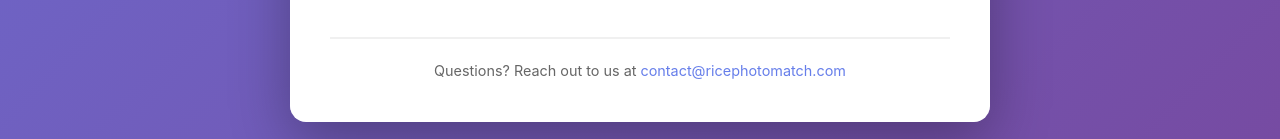
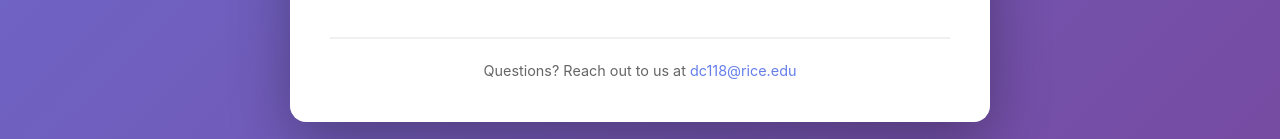
Before and after one commit to Dremix10/rice-photomatch, a plain HTML site: page index.html in a window 1280 px wide. Shown: the part 1669-1808 px from the top of the page. Drawn offline with Linux system fonts and the light colour scheme.

Commit message:
added correct email

```diff
--- a/index.html
+++ b/index.html
@@ -88,7 +88,7 @@
         </form>
 
         <footer>
-            <p>Questions? Reach out to us at <a href="mailto:contact@ricephotomatch.com">contact@ricephotomatch.com</a></p>
+            <p>Questions? Reach out to us at <a href="mailto:dc118@rice.edu">dc118@rice.edu</a></p>
         </footer>
     </div>
 
```
